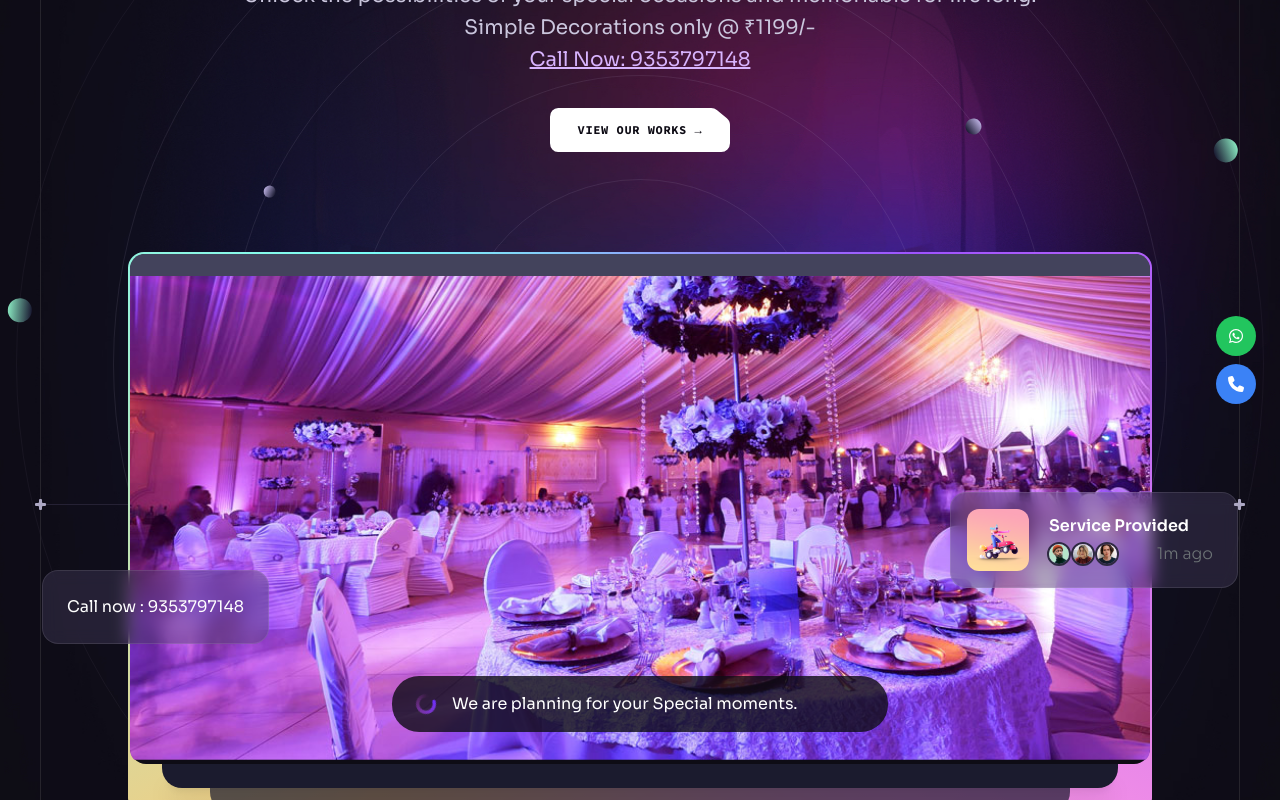
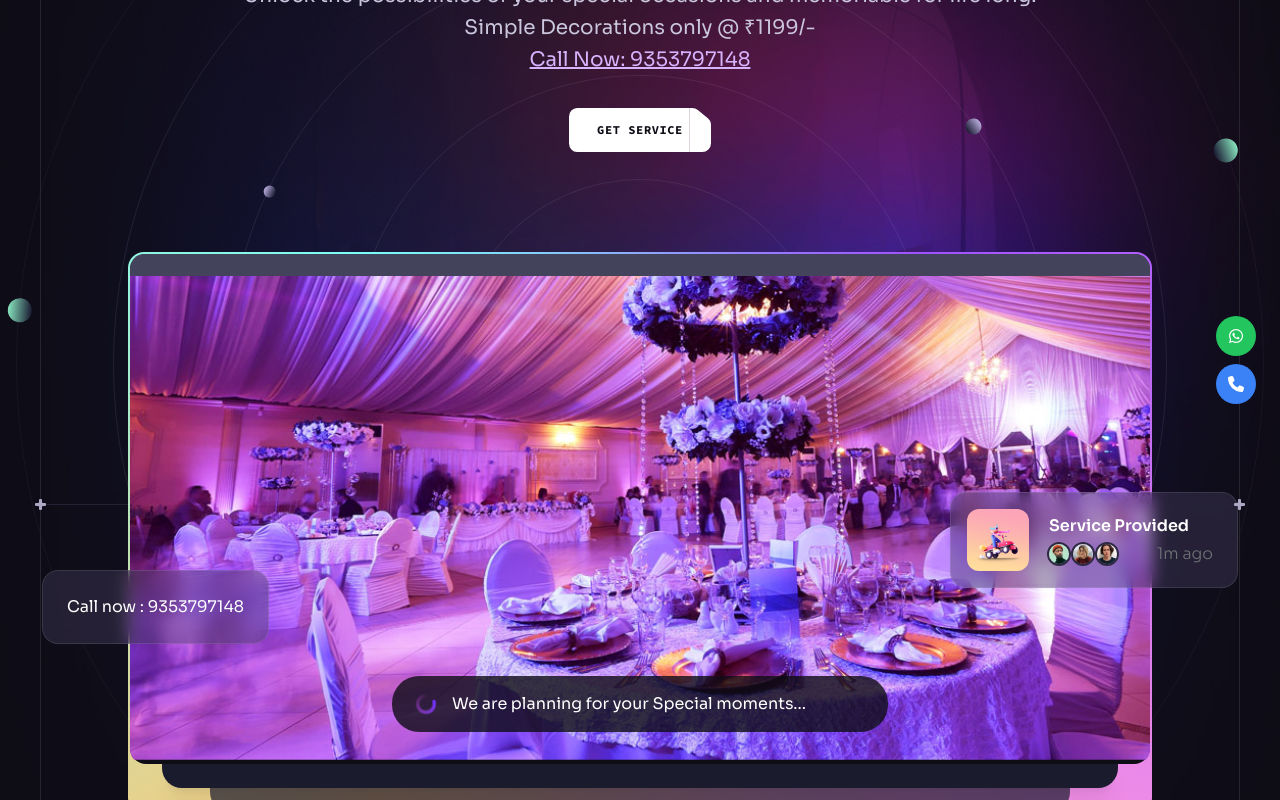
Before and after one commit to mdnumanraza/TAN-events, a React (Vite) app: page / in a window 1280 px wide. Shown: the part 380-1180 px from the top of the page. Built offline with nearby package versions, Linux system fonts and the light colour scheme.

Commit message:
new features updated2

```diff
--- a/src/Pages/GetService.jsx
+++ b/src/Pages/GetService.jsx
@@ -162,7 +162,7 @@ const GetService = () => {
           className="w-full text-white py-4 px-4 rounded-md focus:outline-none "
         >
           <div className='flex gap-4'>
-            <p> Get Service</p>
+            <p>Book Service</p>
             <FaWhatsapp size={20} />
           </div>
         </Button>
--- a/src/components/Generating.jsx
+++ b/src/components/Generating.jsx
@@ -8,7 +8,7 @@ const Generating = ({ className }) => {
       } text-base`}
     >
       <img className="w-5 h-5 mr-4 animate-spin" src={loading} alt="Loading" />
-      We are planning for your Special moments.
+      We are planning for your Special moments...
     </div>
   );
 };
--- a/src/components/Hero.jsx
+++ b/src/components/Hero.jsx
@@ -44,8 +44,8 @@ const Hero = () => {
             <a href="tel:+919353797148" className="underline text-purple-300 my-4">Call Now: 9353797148</a>
 
           </p>
-          <Button href="/gallery" white>
-             View our Works →
+          <Button href="/getservice" white>
+             Get Service
           </Button>
         </div>
         <div className="relative max-w-[23rem] mx-auto md:max-w-5xl xl:mb-24">
```
